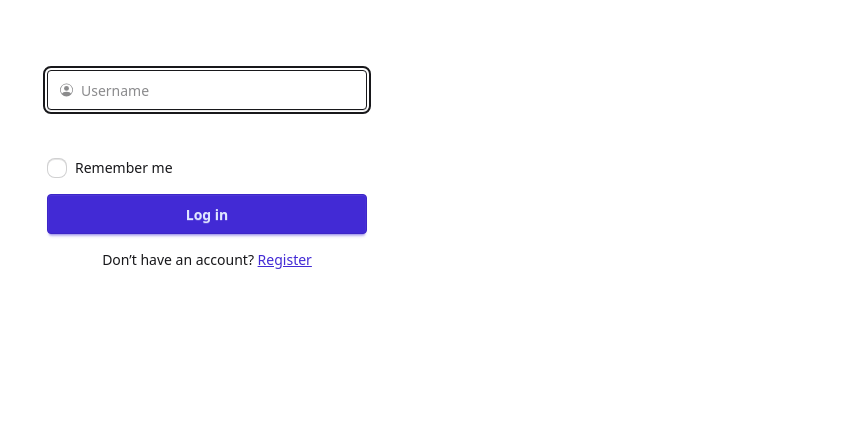
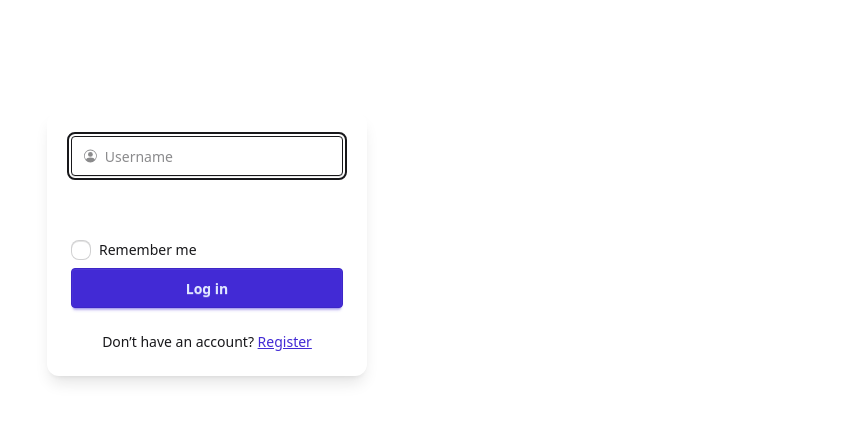
Before and after one commit to FoxerBN/memryx-frontend, a React (Vite) app: page /login in a window 1280 px wide. Shown: the part 252-678 px from the top of the page, without its empty margins (433-1280 px from the left). Built offline with nearby package versions, Linux system fonts and the light colour scheme; no server answers.

Commit message:
added animation in login/register page & improve dimensions

```diff
--- a/package.json
+++ b/package.json
@@ -11,7 +11,7 @@
   },
   "dependencies": {
     "axios": "^1.11.0",
-    "framer-motion": "^12.23.12",
+    "motion": "^12.23.12",
     "react": "^19.1.0",
     "react-dom": "^19.1.0",
     "react-icons": "^5.5.0",
--- a/src/components/ui/ThemeSwitcher.tsx
+++ b/src/components/ui/ThemeSwitcher.tsx
@@ -32,7 +32,7 @@ export function ThemeSwitcher() {
         </div>
         <ul
           tabIndex={0}
-          className="dropdown-content bg-base-300 rounded-box z-10 w-52 p-2 shadow-2xl"
+          className="dropdown-content bg-base-300 rounded-box h-48 overflow-y-auto z-10 w-auto p-2 shadow-2xl"
         >
           {themes.map((t) => (
             <li key={t}>
--- a/src/components/ui/form/DisplayNameInput.tsx
+++ b/src/components/ui/form/DisplayNameInput.tsx
@@ -24,7 +24,7 @@ export default function DisplayNameInput({ value, onChange }: Props) {
           onChange={e => onChange(e.target.value)}
         />
       </label>
-      <p className="validator-hint text-xs">
+      <p className="validator-hint py-2 text-xs">
         3 – 30 characters, letters & numbers only
       </p>
     </>
--- a/src/components/ui/form/UsernameInput.tsx
+++ b/src/components/ui/form/UsernameInput.tsx
@@ -17,17 +17,17 @@ export default function UsernameInput({ value, onChange, autoFocus }: Props) {
           type="text"
           required
           placeholder="Username"
-          pattern="[A-Za-z][A-Za-z0-9]{2,29}"
+          pattern="(?=.*\d)(?=.*[a-z])(?=.*[A-Z]).{5,}"
           minLength={3}
           maxLength={30}
-          title="3–30 chars. Letters or numbers, must start with a letter."
+          title="Must be more than 5 characters, including number, lowercase letter, uppercase letter"
           autoComplete="username"
           value={value}
           onChange={e => onChange(e.target.value)}
         />
       </label>
-      <p className="validator-hint text-xs">
-        3 – 30 characters, letters & numbers only
+      <p className="validator-hint py-2 text-xs">
+        Must be more than 5 characters, including number, lowercase letter, uppercase letter
       </p>
     </>
   );
--- a/src/pages/AuthLayout.tsx
+++ b/src/pages/AuthLayout.tsx
@@ -6,7 +6,7 @@ import Footer from "@/components/layout/Footer";
 
 export default function AuthLayout() {
   return (
-    <div className="min-h-screen flex flex-col">
+    <div className="min-h-[100dvh] overflow-x-hidden flex flex-col">
       <header className="flex justify-end p-4">
         <ThemeSwitcher />
       </header>
--- a/src/pages/auth/LoginPage.tsx
+++ b/src/pages/auth/LoginPage.tsx
@@ -1,5 +1,6 @@
 // pages/LoginPage.tsx
 import { useState } from "react";
+import { motion } from "motion/react";
 import { Link, useNavigate } from "react-router-dom";
 import UsernameInput from "@/components/ui/form/UsernameInput";
 import { useLoginRegister } from "@/hooks/useLoginRegister";
@@ -18,10 +19,17 @@ export default function LoginPage() {
   };
 
   return (
-    <form onSubmit={handleSubmit} className="w-full max-w-xs space-y-4">
+    <div className="flex justify-center items-center min-h-screen">
+      <motion.form
+        onSubmit={handleSubmit}
+        className="w-full max-w-xs bg-base-100 p-6 rounded-xl shadow-lg"
+        initial={{ opacity: 0, y: -50, filter: "blur(4px)" }}
+        animate={{ opacity: 1, y: 0, filter: "blur(0px)" }}
+        transition={{ duration: 0.6, ease: "easeOut" }}
+      >
         <UsernameInput value={username} onChange={setUsername} autoFocus />
 
-      <label className="flex items-center gap-2">
+        <label className="flex items-center gap-2 py-2">
           <input type="checkbox" className="checkbox checkbox-sm" />
           <span className="label-text text-sm">Remember me</span>
         </label>
@@ -31,17 +39,22 @@ export default function LoginPage() {
           className="btn btn-primary w-full"
           disabled={loading}
         >
-        {loading ? <span className="loading loading-dots loading-md"></span> : "Log in"}
+          {loading ? (
+            <span className="loading loading-dots loading-md" />
+          ) : (
+            "Log in"
+          )}
         </button>
 
-      {error && <p className="text-error text-sm">{error}</p>}
+        {error && <p className="text-error text-sm mt-2">{error}</p>}
 
-      <p className="text-center text-sm">
+        <p className="text-center text-sm pt-6">
           Don’t have an account?{" "}
           <Link to="/register" className="link link-primary">
             Register
           </Link>
         </p>
-    </form>
+      </motion.form>
+    </div>
   );
 }
--- a/src/pages/auth/RegisterPage.tsx
+++ b/src/pages/auth/RegisterPage.tsx
@@ -1,14 +1,14 @@
-// pages/RegisterPage.tsx
 import { useState } from "react";
+import { motion } from "motion/react";
 import { Link, useNavigate } from "react-router-dom";
-import UsernameInput     from "@/components/ui/form/UsernameInput";
-import DisplayNameInput  from "@/components/ui/form/DisplayNameInput";
+import UsernameInput from "@/components/ui/form/UsernameInput";
+import DisplayNameInput from "@/components/ui/form/DisplayNameInput";
 import { useLoginRegister } from "@/hooks/useLoginRegister";
 
 export default function RegisterPage() {
-  const [username,    setUsername]    = useState("");
+  const [username, setUsername] = useState("");
   const [displayName, setDisplayName] = useState("");
-  const { loading, error, register }  = useLoginRegister();
+  const { loading, error, register } = useLoginRegister();
   const navigate = useNavigate();
 
   const handleSubmit = async (e: React.FormEvent) => {
@@ -20,8 +20,15 @@ export default function RegisterPage() {
   };
 
   return (
-    <form onSubmit={handleSubmit} className="w-full max-w-xs space-y-4">
-      <UsernameInput    value={username}    onChange={setUsername} autoFocus />
+    <div className="flex justify-center items-center min-h-screen">
+      <motion.form
+        onSubmit={handleSubmit}
+        className="w-full max-w-xs bg-base-100 p-6 rounded-xl shadow-lg"
+        initial={{ opacity: 0, y: -50, filter: "blur(4px)" }}
+        animate={{ opacity: 1, y: 0, filter: "blur(0px)" }}
+        transition={{ duration: 0.6, ease: "easeOut" }}
+      >
+        <UsernameInput value={username} onChange={setUsername} autoFocus />
         <DisplayNameInput value={displayName} onChange={setDisplayName} />
 
         <button
@@ -29,17 +36,22 @@ export default function RegisterPage() {
           className="btn btn-primary w-full"
           disabled={loading}
         >
-        {loading ? <span className="loading loading-dots loading-md"></span> : "Create account"}
+          {loading ? (
+            <span className="loading loading-dots loading-md" />
+          ) : (
+            "Create account"
+          )}
         </button>
 
-      {error && <p className="text-error text-sm">{error}</p>}
+        {error && <p className="text-error text-sm mt-2">{error}</p>}
 
-      <p className="text-center text-sm">
+        <p className="text-center text-sm pt-6">
           Already have an account?{" "}
           <Link to="/login" className="link link-primary">
             Log in
           </Link>
         </p>
-    </form>
+      </motion.form>
+    </div>
   );
 }
```
Also changed, not shown: 1 other file (tests, documents, lock files or other folders). Lines whose indentation alone changed are shown as unchanged.
